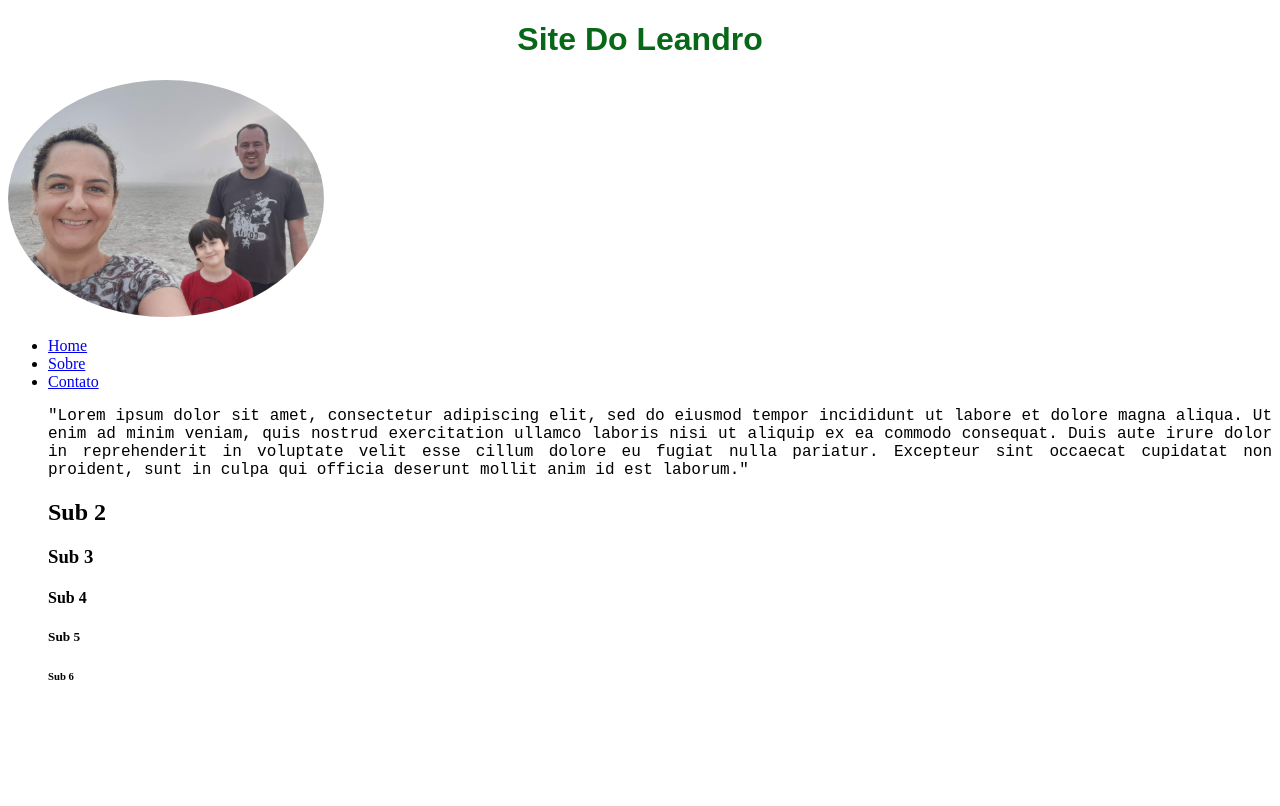
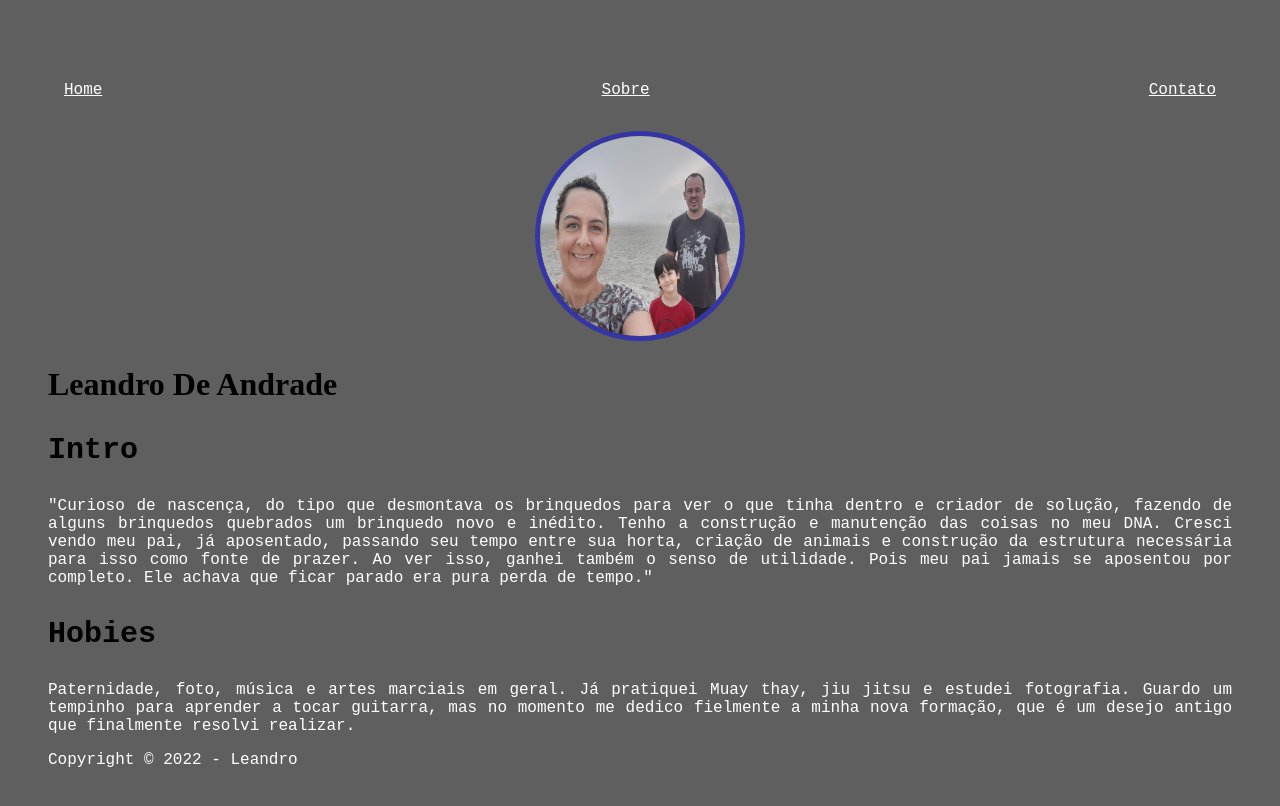
Before and after one commit to LeandroLDA/LeandroLDA.github.io, a plain HTML site: page Site do Leandro.html in a window 1280 px wide. Drawn offline with Linux system fonts and the light colour scheme.

Commit message:
Atualização do site com minha bio e hobies

```diff
--- a/Site do Leandro.html
+++ b/Site do Leandro.html
@@ -1,29 +1,45 @@
 <!DOCTYPE html>
-<html>
+<html lang="pt">
     <head>
     <title>SITE DO LEANDRO</title>
     <link rel="stylesheet" type="text/css" href="css/style.css">
     </head>
         <body>
-            <header><h1>Site Do Leandro</h1></header>
-            <img src="imagens/20210818_174114.jpg" alt="Imagem do Leandro">
-            <nav>
-                <ul>
-                    <li><a href="index.html">Home</a></li>
-                    <li><a href="sobre.html">Sobre</a></li>
-                    <li><a href="contato.html">Contato</a></li>
-            <p>"Lorem ipsum dolor sit amet, consectetur adipiscing elit,
-                sed do eiusmod tempor incididunt ut labore et dolore magna aliqua.
-                Ut enim ad minim veniam, quis nostrud exercitation ullamco laboris
-                nisi ut aliquip ex ea commodo consequat. Duis aute irure dolor in
-                reprehenderit in voluptate velit esse cillum dolore eu fugiat nulla
-                pariatur. Excepteur sint occaecat cupidatat non proident, sunt in
-                culpa qui officia deserunt mollit anim id est laborum."</p>
+            <header>
+                <nav>
+                    <ul>
+                        <li><a href="index.html">Home</a></li>
+                        <li><a href="sobre.html">Sobre</a></li>
+                        <li><a href="contato.html">Contato</a></li>
+                </nav>
+                <div class="centraliza">
+                <img src="imagens/20210818_174114.jpg" alt="Imagem do Leandro">
+                </div>
+            <h1>Leandro De Andrade</h1>
+            </header>
+            <main>
+                <section>
+                    <h3 class="subt">Intro</h3>
+                    <p>"Curioso de nascença, do tipo que desmontava os brinquedos para ver o que tinha
+                dentro e criador de solução, fazendo de alguns brinquedos quebrados um brinquedo
+                novo e inédito. Tenho a construção e manutenção das coisas no meu DNA. Cresci
+                vendo meu pai, já aposentado, passando seu tempo entre sua horta, criação de animais
+                e construção da estrutura necessária para isso como fonte de prazer. Ao ver isso, ganhei também
+                o senso de utilidade. Pois meu pai jamais se aposentou por completo. Ele achava que
+                ficar parado era pura perda de tempo."
+                    </p>
+                </section>
+                   <section>
+                      <h3 class="subt">Hobies</h3>
+                      <p>Paternidade, foto, música e artes marciais em geral. Já pratiquei Muay thay, jiu jitsu e estudei fotografia.
+                        Guardo um tempinho para aprender a tocar guitarra, mas no momento me dedico fielmente a minha nova formação,
+                        que é um desejo antigo que finalmente resolvi realizar.
+                      </p>
+                   </section>
 
-            <h2>Sub 2</h2>
-            <h3>Sub 3</h3>
-            <h4>Sub 4</h4>
-            <h5>Sub 5</h5>
-            <h6>Sub 6</h6>
+               </main>
+             <footer>
+              <p>Copyright &copy; 2022 - Leandro</p>
+             </footer>
         </body>
 </html>
--- a/css/style.css
+++ b/css/style.css
@@ -1,23 +1,45 @@
+body{
+    background-color: rgb(95, 95, 95);
+    padding: 40px;
+}
+
+ul{
+    display:flex;
+    justify-content: space-between;
+    list-style-type: none;
+    padding: 16px;
+}
+
+
 p{
-    color: Black;
+    color: white;
     size:12px;
     font-family: 'Courier New', Courier, monospace;
     align-self: start;
     text-align: justify;
 }
 img{
-    width: 25%;
-    height: auto;
-    border: green;
-    border-width: 1;
-    border-radius: 100%;
+    width: 200px;
+    height: 200px;
+    border: 5px solid rgba(0, 0, 255, 0.438);
+    border-radius: 50%;
     align: center;
 
 }
-h1{
-    color: rgb(7, 104, 23);
-    size:24px;
-    font-family: 'arial', sans-serif;
-    align-self: start;
+.centraliza{
     text-align: center;
 }
+
+a{
+  color: white;
+  size:12px;
+  font-family: 'Courier New', Courier, monospace;
+  align-self: start;
+  text-align: center;
+}
+.subt{
+    font-size: 30px;
+    font-family: 'Courier New', Courier, monospace;
+    color: rgb(0, 0, 0);
+    text-align: justify;
+}
```
